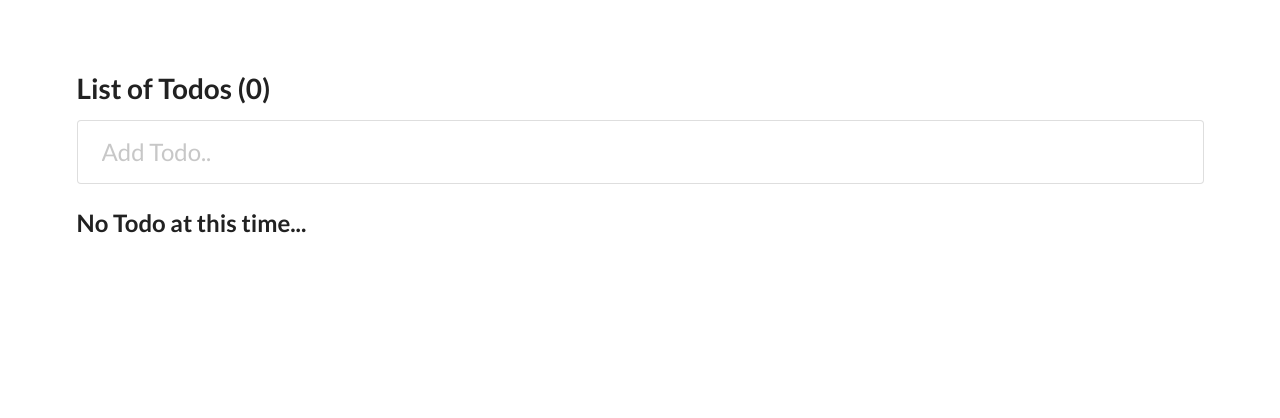
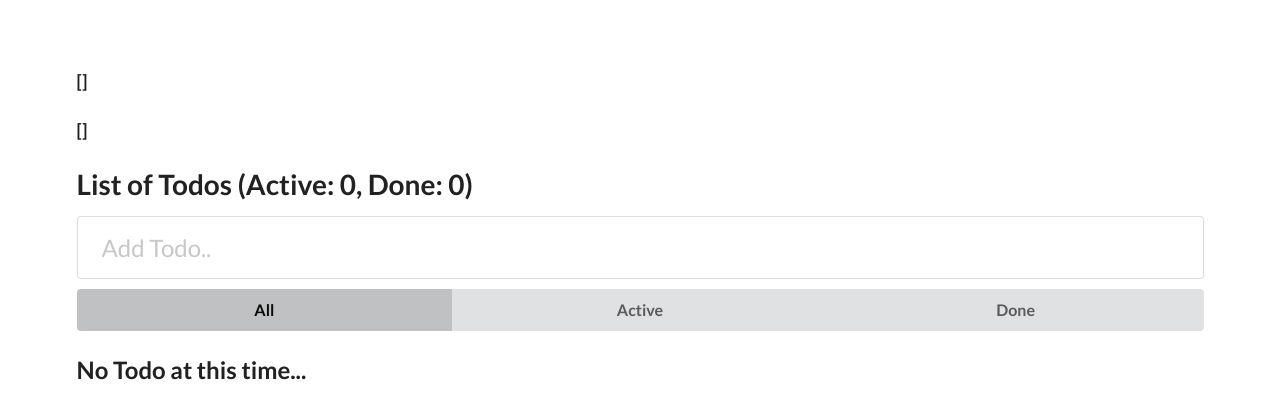
Before and after one commit to jaehoonch/vue-todo, a Vue app: page / in a window 1280 px wide. Shown: the top 418 px of the page. Built offline with nearby package versions, Linux system fonts and the light colour scheme.

Commit message:
added filter

```diff
--- a/src/components/Todo.vue
+++ b/src/components/Todo.vue
@@ -1,20 +1,40 @@
 <template>
   <div id="todo">
-    <h1>List of Todos ({{this.todoList.length}})</h1>
+    <h3>{{this.todoList}}</h3>
+    <h3>{{this.selectedList}}</h3>
+    <h1>List of Todos (Active: {{activeTodoList.length}}, Done: {{doneTodoList.length}})</h1>
+    <!-- Input Content -->
     <div class="ui massive fluid input">
       <input type="text" v-model="userInput" placeholder="Add Todo.." @keyup.enter="addNewTodo" />
     </div>
-    <template v-if="this.todoList.length > 0">
+    <!-- Filter Button -->
+    <div id="filter" class="three large ui buttons">
+      <button class="ui button active" @click="setSelectedList('all')">All</button>
+      <button class="ui button" @click="setSelectedList('active')">Active</button>
+      <button class="ui button" @click="setSelectedList('done')">Done</button>
+    </div>
+    <template v-if="activeTodoList.length > 0">
       <div class="ui segment">
         <div class="ui huge divided list">
-          <div class="item" :key="todo.id" v-for="todo in this.todoList">
-            <!-- Content for each Item -->
+          <div class="item" :key="todo.id" v-for="todo in this.selectedList">
+            <!-- Item Content -->
             <div class="right floated content">
-              <div class="ui button">Modify</div>
-              <div class="ui button">Delete</div>
+              <div class="ui button" @click="enterEditMode(todo)">Edit</div>
+              <div class="ui button" @click="toggleDoneStatus(todo)">Done</div>
             </div>
             <div class="content">
-              <div class="header">{{todo.text}}</div>
+              <div class="header">
+                <!-- If editMode is False, just display the texts -->
+                <div v-if="!todo.editMode">{{todo.id}} / {{todo.text}} / {{todo.done}}</div>
+                <!-- If editMode is True, enter edit mode -->
+                <input
+                  v-else
+                  type="text"
+                  v-model="todo.text"
+                  @keyup.enter="exitEditMode(todo)"
+                  @blur="exitEditMode(todo)"
+                />
+              </div>
             </div>
           </div>
         </div>
@@ -27,7 +47,7 @@
 </template>
 
 <script>
-import { mapGetters } from "vuex";
+// import { mapGetters } from "vuex";
 
 export default {
   name: "Todo",
@@ -35,6 +55,7 @@ export default {
     return {
       userInput: "",
       todoList: [],
+      selectedList: [],
       todoId: 1,
     };
   },
@@ -42,14 +63,54 @@ export default {
     addNewTodo() {
       if (this.userInput != "") {
         this.todoList.push({
-          id: this.todoId++,
+          id: this.todoId,
           text: this.userInput,
+          done: false,
+          editMode: false,
         });
         this.userInput = "";
+        this.todoId++;
+      }
+    },
+    // Toggle done status of a todo when Done button is pressed
+    toggleDoneStatus(todo) {
+      todo.done = todo.done === false ? true : false;
+    },
+    enterEditMode(todo) {
+      todo.editMode = todo.editMode === false ? true : false;
+      // todo.editMode = true;
+    },
+    exitEditMode(todo) {
+      todo.editMode = false;
+    },
+    setSelectedList(category) {
+      switch (category) {
+        case "all":
+          this.selectedList = this.todoList;
+          break;
+        case "active":
+          this.selectedList = this.todoList.filter(
+            (todo) => todo.done === false
+          );
+          break;
+        case "done":
+          this.selectedList = this.todoList.filter(
+            (todo) => todo.done === true
+          );
+          break;
+        default:
+          return "Unexpected";
       }
     },
   },
-  computed: mapGetters(["allTodos"]),
+  computed: {
+    activeTodoList() {
+      return this.todoList.filter((todo) => todo.done === false);
+    },
+    doneTodoList() {
+      return this.todoList.filter((todo) => todo.done === true);
+    },
+  },
 };
 </script>
 
@@ -57,4 +118,7 @@ export default {
 #todo {
   margin-top: 10px;
 }
+#filter {
+  margin-top: 10px;
+}
 </style>
```
